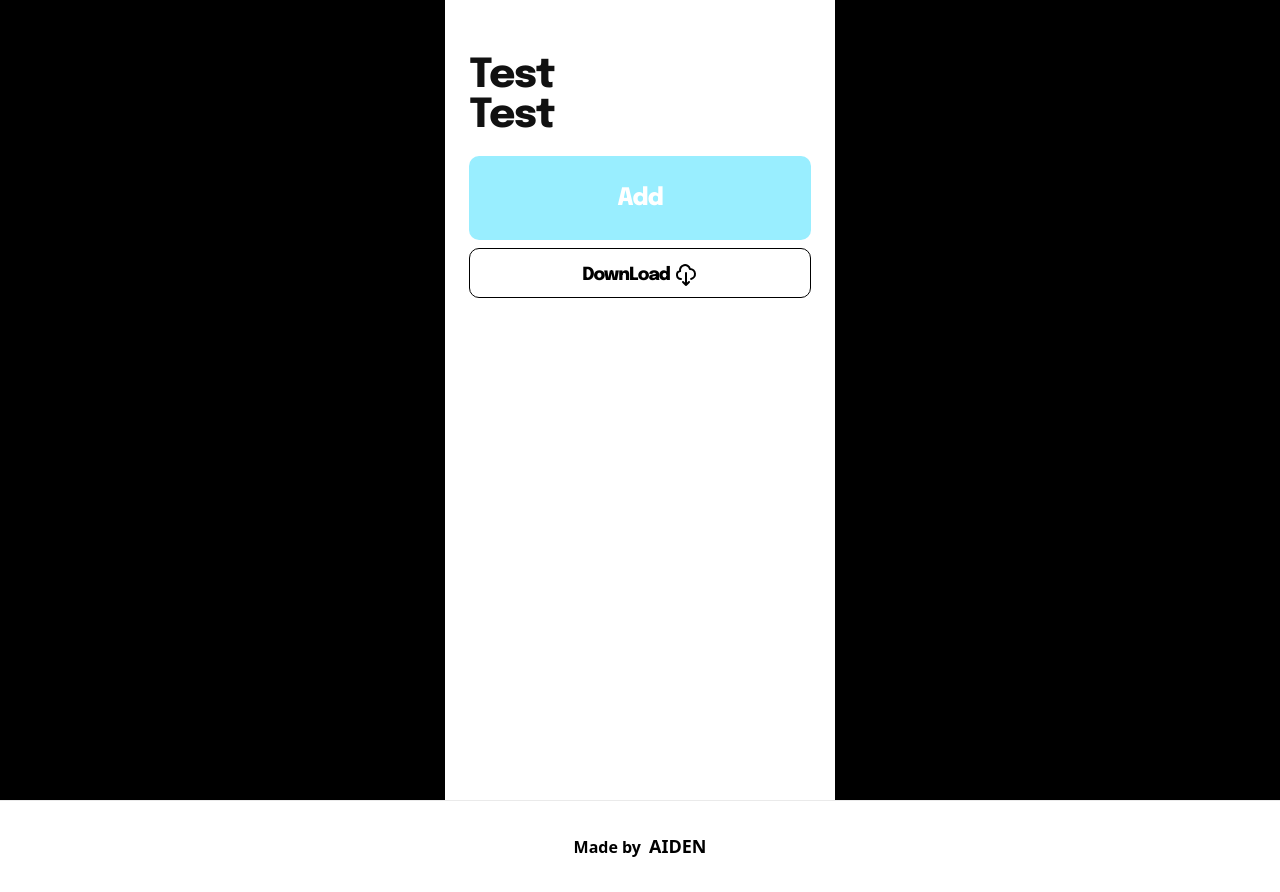
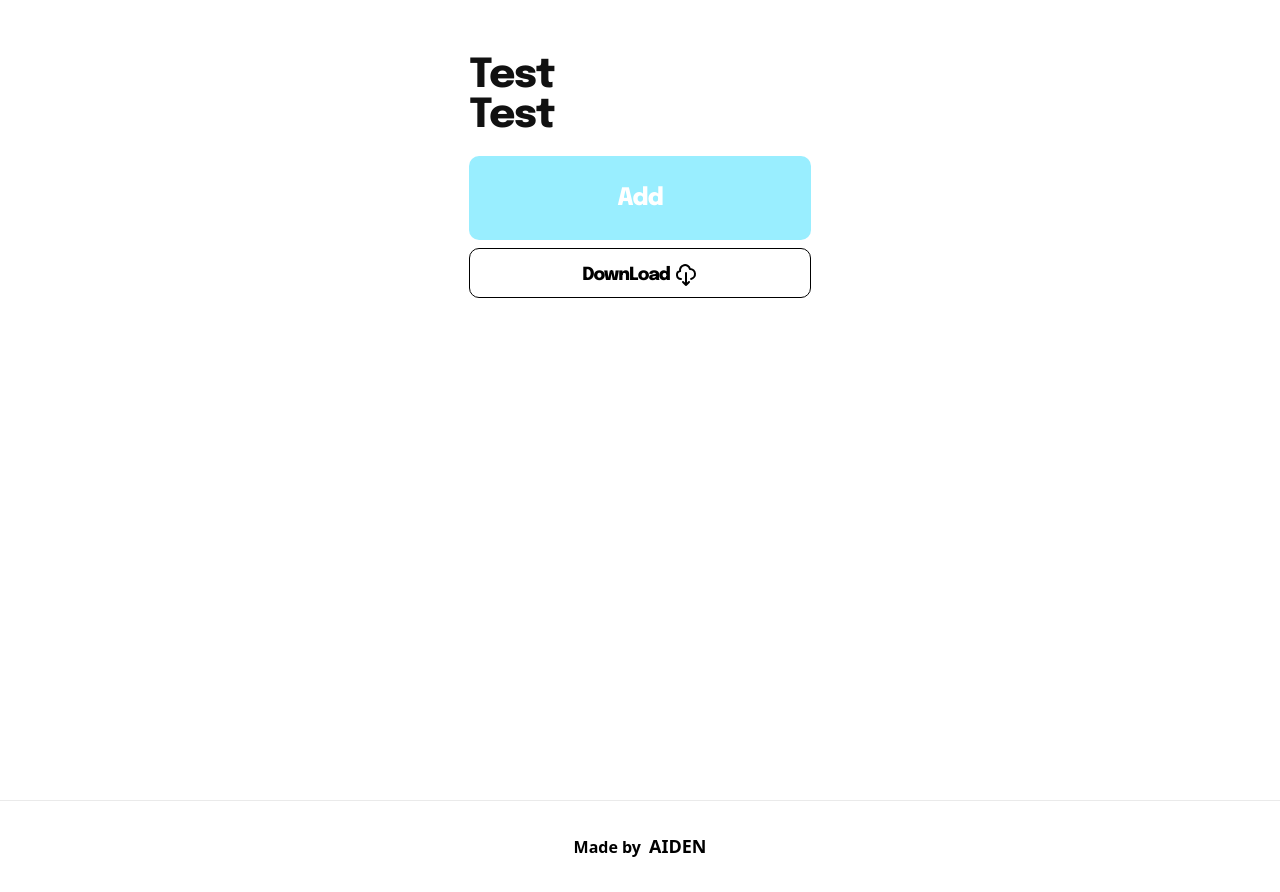
Before and after one commit to aiden3493/moonvoca, a Next.js app: page / in a window 1280 px wide. Built offline with nearby package versions, Linux system fonts and the light colour scheme.

Commit message:
background

```diff
--- a/pages/index.tsx
+++ b/pages/index.tsx
@@ -198,7 +198,7 @@ const Home: NextPage = () => {
         <link rel="icon" href="/favicon.ico" />
       </Head>
 
-      <main className="w-full h-full bg-black flex items-center flex-col">
+      <main className="w-full h-full bg-white flex items-center flex-col">
         <div className="w-[390px] h-full bg-white pt-[56px] px-[24px] pb-[24px] overflow-scroll">
           <h1 className="text-[40px] text-[#111111] tracking-[-1px] leading-[40px] whitespace-pre-wrap text-left">
             Test
```
